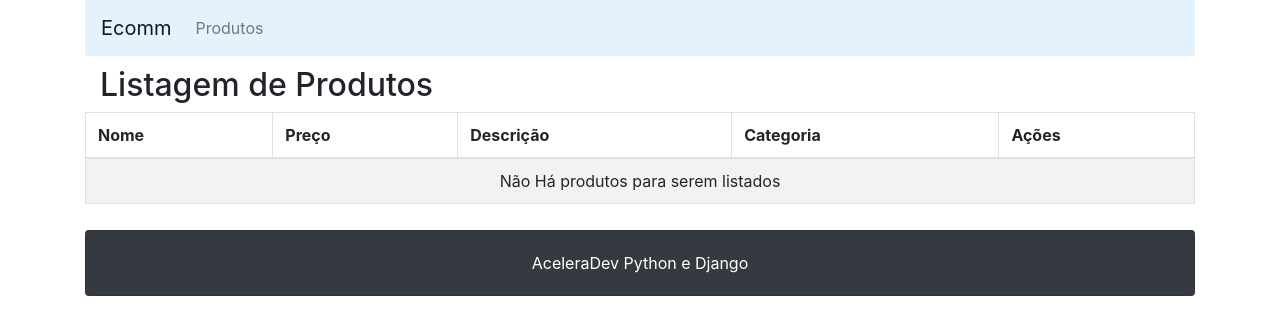
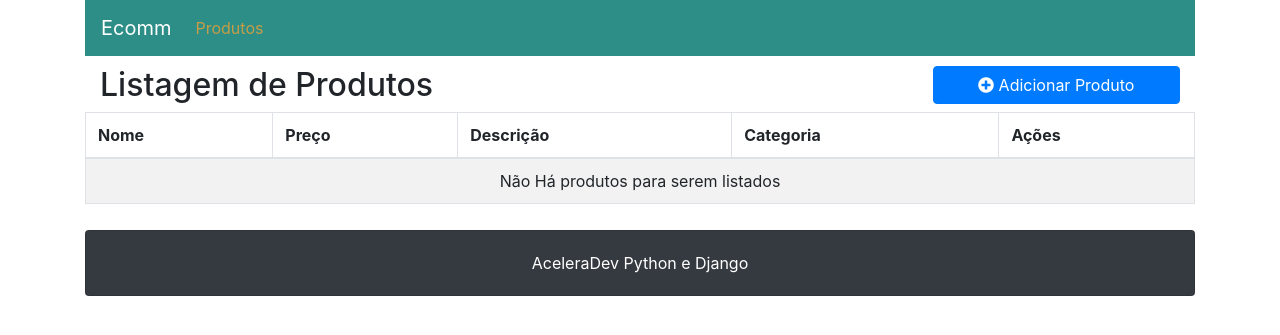
Before and after one commit to marvinsilva/ecomm, a Django app: template ecomm/products/templates/products/list.html in a window 1280 px wide. Shown: the top 335 px of the page. Run offline with Django 3.2, Linux system fonts and the light colour scheme; the template is opened without the code that fills it, so the values that code supplies are empty; parts of the project's set-up code (start-up, migrations or seed data) failed here and were passed over; some libraries are stand-ins or nearby versions.

Commit message:
Implemented create nem products function and page

```diff
--- a/ecomm/products/templates/base.html
+++ b/ecomm/products/templates/base.html
@@ -8,8 +8,8 @@
     <link rel="stylesheet" type="text/css" href="{% static 'css/font-awesome.min.css' %}">
     {% block custom_css %}{% endblock %}
     <body class="container">
-        <nav class="navbar navbar-expand-lg navbar-light" style="background-color: #e3f2fd;">
-            <a class="navbar-brand" href="#">Ecomm</a>
+        <nav class="navbar navbar-expand-lg navbar-light" style="background-color: #2d8e87;">
+            <a class="navbar-brand" href="#" style="color: #FFFFFF">Ecomm</a>
             <button class="navbar-toggler" type="button" data-toggle="collapse" data-target="#navbarSupportedContent" aria-controls="navbarSupportedContent" aria-expanded="false" aria-label="Toggle navigation">
                 <span class="navbar-toggler-icon"></span>
             </button>
@@ -17,7 +17,7 @@
             <div class="collapse navbar-collapse" id="navbarSupportedContent">
                 <ul class="navbar-nav mr-auto">
                     <li class="nav-item">
-                        <a class="nav-link" href="{% url 'products:list' %}">Produtos</a>
+                        <a class="nav-link" href="{% url 'products:list' %}" style="color: #c49d47">Produtos</a>
                     </li>
                 </ul>
             </div>
--- a/ecomm/products/templates/products/list.html
+++ b/ecomm/products/templates/products/list.html
@@ -6,9 +6,9 @@
         <div class="col-md-9">
             <h2>Listagem de Produtos</h2>
         </div>
-{#        <div class="col-md-3">#}
-{#            <a class="btn btn-primary btn-block" href="{% url 'products:create' %}"><i class="fa fa-plus-circle"></i> Adicionar Produto</a>#}
-{#        </div>#}
+        <div class="col-md-3">
+            <a class="btn btn-primary btn-block" href="{% url 'products:create' %}"><i class="fa fa-plus-circle"></i> Adicionar Produto</a>
+        </div>
         <table class="table table-striped table-bordered">
             <thead>
                 <tr>
--- a/ecomm/products/urls.py
+++ b/ecomm/products/urls.py
@@ -4,4 +4,5 @@ from ecomm.products import views
 
 urlpatterns = [
     path('list', views.list_products, name='list'),
+    path('create', views.create_product, name='create'),
 ]
--- a/ecomm/urls.py
+++ b/ecomm/urls.py
@@ -19,6 +19,5 @@ from django.urls import path, include
 
 urlpatterns = [
     path('admin/', admin.site.urls),
-    path('products/',
-         include(('ecomm.products.urls', 'products'), namespace='products'))
+    path('products/', include(('ecomm.products.urls', 'products'), namespace='products'))
 ]
```
Also changed, not shown: ecomm/products/forms.py (added, +9 -0 lines), ecomm/products/templates/products/create.html (added, +33 -0 lines), ecomm/products/views.py (+19 -0 lines), 2 other files.
